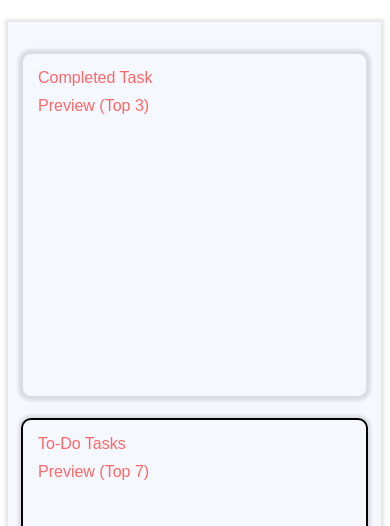
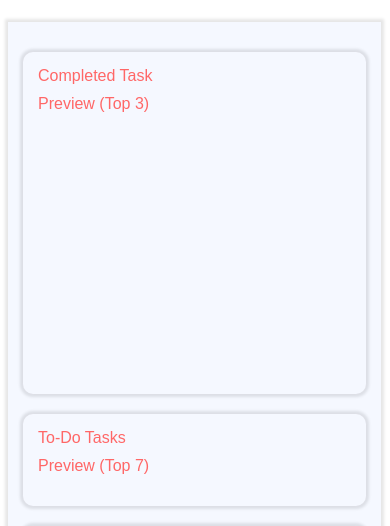
Before and after one commit to sujal-ag/To-Do_task, a plain HTML site: page index.html in a window 390 px wide. Shown: the part 318-844 px from the top of the page. Drawn offline with Linux system fonts and the light colour scheme.

Commit message:
mob_css2

```diff
--- a/styles.css
+++ b/styles.css
@@ -337,7 +337,8 @@ input{
 #box2,
 #box3 {
   width: 100%;
-  height: 70vh;
+  border: 0px;
+  height: max-content;
   padding: 15px;
   background-color: var(--tertiary-color);
   border-radius: 10px;
```
